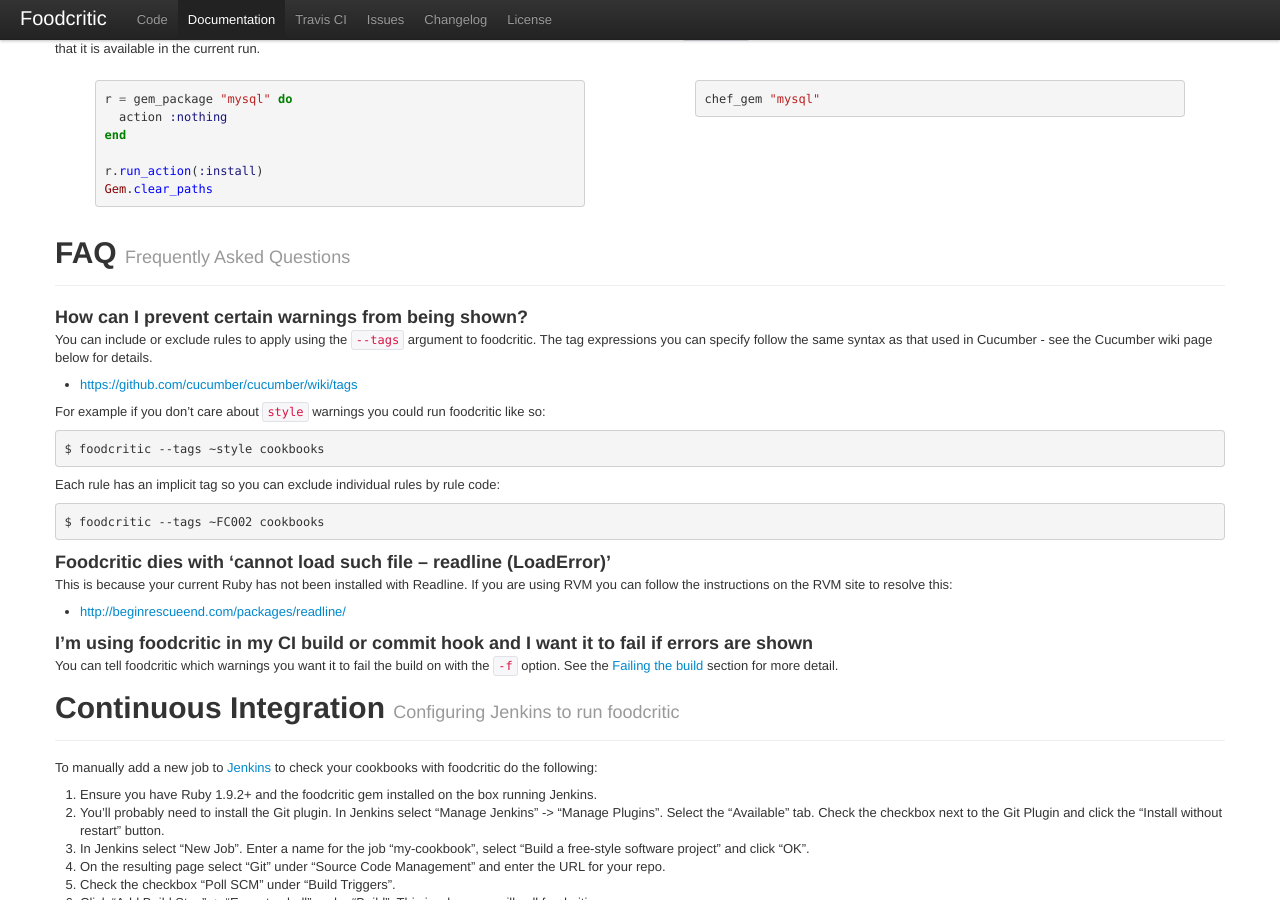
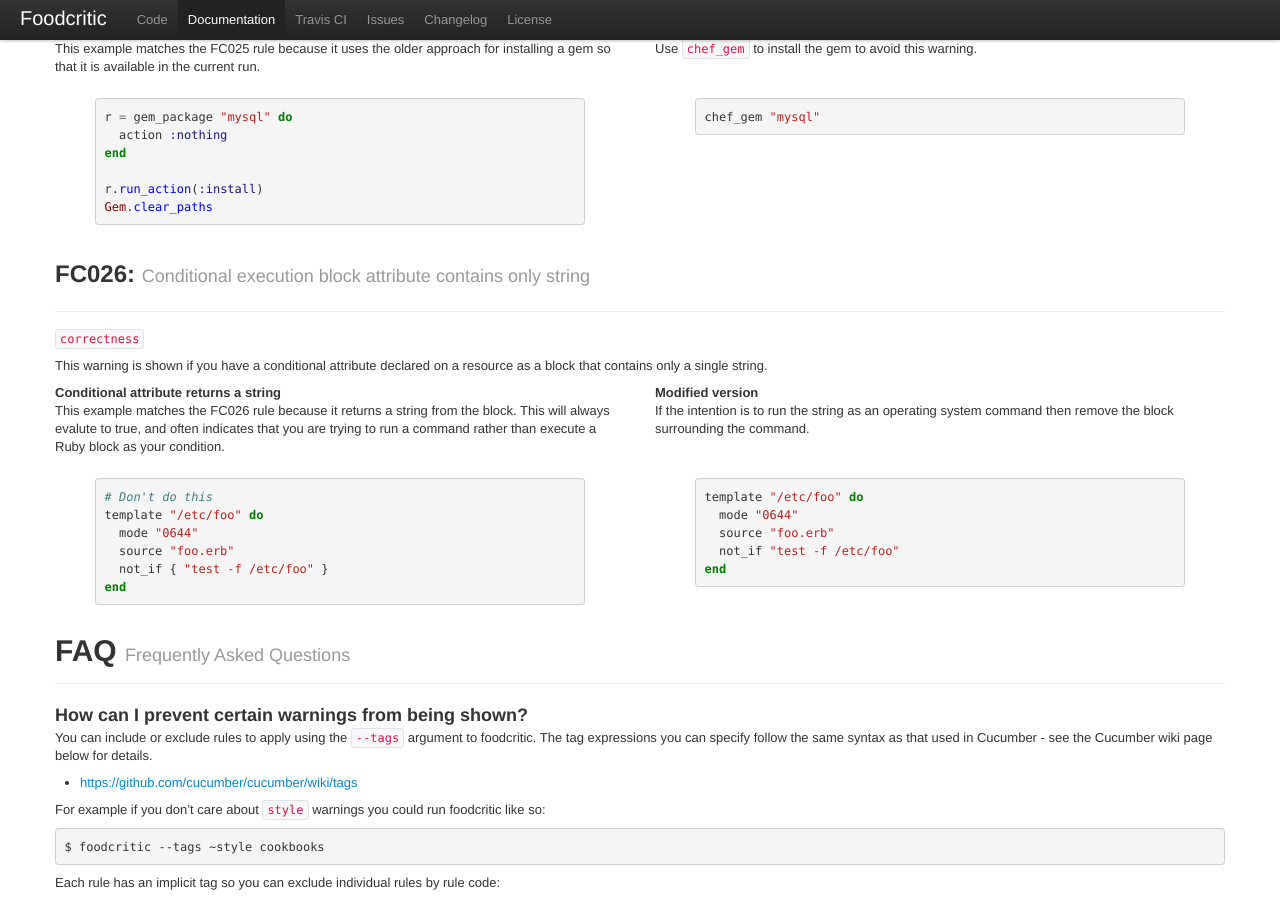
Before and after one commit to Foodcritic/foodcritic, a Jekyll site: the page built from index.html, in a window 1280 px wide and 900 px high, scrolled down 11141 px. Built offline with Jekyll 4.4.1, drawn with Linux system fonts in a browser that asks for light colours; some of the changed text lies outside the part shown.

Commit message:
FC026: Add rule documentation, refs #30.

```diff
--- a/index.html
+++ b/index.html
@@ -768,6 +768,38 @@
           Use `chef_gem` to install the gem to avoid this warning.
         code: |
           chef_gem "mysql"
+  - code: FC026
+    name: Conditional execution block attribute contains only string
+    tags:
+      - correctness
+    summary: |
+      This warning is shown if you have a conditional attribute declared on a
+      resource as a block that contains only a single string.
+    examples:
+      - title: Conditional attribute returns a string
+        text: |
+          This example matches the FC026 rule because it returns a string from
+          the block. This will always evalute to true, and often indicates that
+          you are trying to run a command rather than execute a Ruby block as
+          your condition.
+        code: |
+          # Don't do this
+          template "/etc/foo" do
+            mode "0644"
+            source "foo.erb"
+            not_if { "test -f /etc/foo" }
+          end
+      - title: Modified version
+        text: |
+          If the intention is to run the string as an operating system command
+          then remove the block surrounding the command.
+        code: |
+          template "/etc/foo" do
+            mode "0644"
+            source "foo.erb"
+            not_if "test -f /etc/foo"
+          end
+
 api_methods:
   - name: attribute_access
     description: |
```
